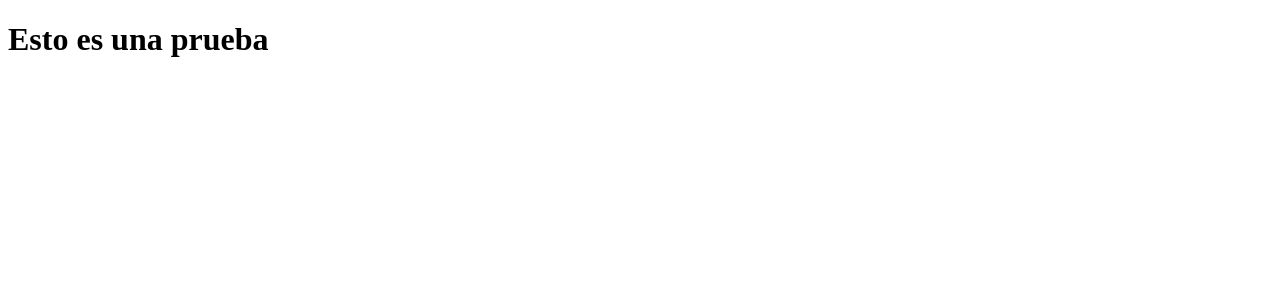
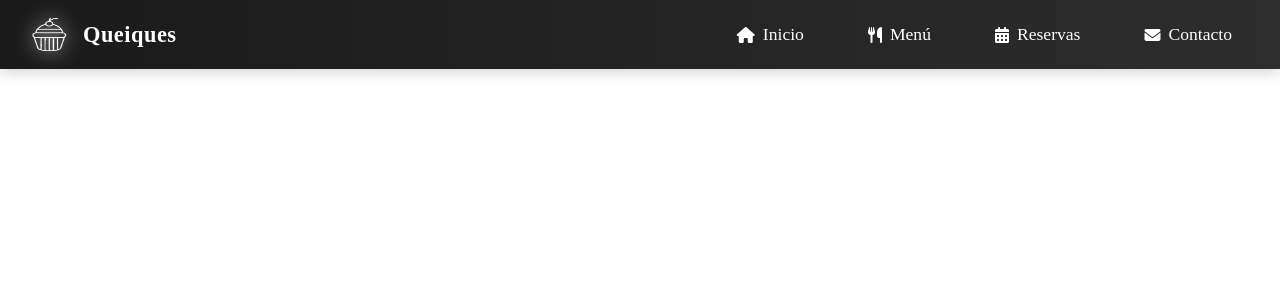
Before and after one commit to InfinityJaaR/App-Restaurant, a Django app: page /app/ in a window 1280 px wide. Shown: the top 300 px of the page. Run offline with Django 5.2, Linux system fonts and the light colour scheme; the visitor is signed in with stand-in values (Sample User, id 1).

Commit message:
Agregando barra de navegacion

```diff
--- /dev/null
+++ b/app/static/css/nav.css
@@ -0,0 +1,140 @@
+.navbar {
+    display: flex;
+    justify-content: space-between;
+    align-items: center;
+    padding: 1rem 2rem;
+    background: linear-gradient(to right, #1a1a1a, #2d2d2d);
+    box-shadow: 0 2px 15px rgba(0, 0, 0, 0.2);
+    position: fixed;
+    top: 0;
+    left: 0;
+    right: 0;
+    z-index: 1000;
+}
+
+.nav-brand {
+    display: flex;
+    align-items: center;
+    gap: 1rem;
+}
+
+.nav-logo {
+    width: 35px;
+    height: 35px;
+    filter: drop-shadow(0 0 10px rgba(255, 255, 255, 0.9));
+    object-fit: fill;
+}
+
+.nav-title {
+    color: #ffffff;
+    font-size: 1.4rem;
+    font-weight: 600;
+    letter-spacing: 0.5px;
+}
+
+.nav-links {
+    display: flex;
+    gap: 2rem;
+    list-style: none;
+    margin: 0;
+    padding: 0;
+}
+
+.nav-item {
+    color: #ffffff;
+    text-decoration: none;
+    font-weight: 500;
+    font-size: 1.1rem;
+    padding: 0.5rem 1rem;
+    border-radius: 5px;
+    transition: all 0.3s ease;
+    display: flex;
+    align-items: center;
+    gap: 0.5rem;
+}
+
+.nav-item:hover, .nav-item.active {
+    background: rgba(255, 255, 255, 0.1);
+    color: #ffd700;
+}
+
+.nav-item i {
+    font-size: 1rem;
+}
+
+.nav-toggle {
+    display: none;
+    background: none;
+    border: none;
+    color: white;
+    font-size: 1.5rem;
+    cursor: pointer;
+    padding: 0.5rem;
+    transition: transform 0.3s ease;
+}
+
+.brand-link {
+    display: flex;
+    align-items: center;
+    gap: 1rem;
+    text-decoration: none;
+    transition: opacity 0.3s ease;
+}
+
+.brand-link:hover {
+    opacity: 0.9;
+}
+
+@media (max-width: 768px) {
+    .nav-toggle {
+        display: flex;
+        align-items: center;
+        justify-content: center;
+    }
+
+    .nav-toggle.active i {
+        transform: rotate(90deg);
+    }
+
+    .nav-links {
+        display: none;
+        position: absolute;
+        top: 80px;
+        left: 0;
+        right: 0;
+        background: linear-gradient(to bottom, #1a1a1a, #2d2d2d);
+        flex-direction: column;
+        padding: 1rem;
+        gap: 0.5rem;
+        box-shadow: 0 4px 10px rgba(0, 0, 0, 0.2);
+    }
+
+    .nav-links.show {
+        display: flex;
+    }
+
+    .nav-item {
+        padding: 1rem;
+        width: 100%;
+        border-radius: 0;
+    }
+
+    .nav-item:hover {
+        background: rgba(255, 255, 255, 0.05);
+    }
+}
+
+@media (max-width: 480px) {
+    .nav-title {
+        font-size: 1.2rem;
+    }
+
+    .nav-logo {
+        width: 35px;
+        height: 35px;
+    }
+
+    .navbar {
+        padding: 0.8rem 1rem;
+    }
+}
--- a/app/templates/home.html
+++ b/app/templates/home.html
@@ -1,11 +1,10 @@
-<!DOCTYPE html>
-<html lang="en">
-<head>
+{% extends 'nav.html' %}
+{% block head %}
     <meta charset="UTF-8">
     <meta name="viewport" content="width=device-width, initial-scale=1.0">
     <title>Document</title>
-</head>
-<body>
+{% endblock %}
+
+{% block content %}
     <h1>Esto es una prueba</h1>
-</body>
-</html>
+{% endblock %}
--- /dev/null
+++ b/app/templates/nav.html
@@ -0,0 +1,54 @@
+{% load static %}
+<!DOCTYPE html>
+<html lang="en">
+<head>
+    <link rel="stylesheet" href="https://cdnjs.cloudflare.com/ajax/libs/font-awesome/6.4.0/css/all.min.css">
+    <link rel="stylesheet" href="{% static 'css/nav.css' %}">
+    {% block head %}
+    {% endblock %}
+</head>
+<body>
+    <nav class="navbar">
+        <div class="nav-brand">
+            <a href="{% url 'home' %}" class="brand-link">
+                <img src="{% static 'img/faviconW-SF.png' %}" alt="Logo" class="nav-logo">
+                <span class="nav-title">Queiques</span>
+            </a>
+        </div>
+
+        <div class="nav-toggle" id="nav-toggle">
+            <i class="fas fa-bars"></i>
+        </div>
+
+        <ul class="nav-links">
+            <li><a href="/" class="nav-item">
+                <i class="fas fa-home"></i> Inicio
+            </a></li>
+            <li><a href="/menu" class="nav-item">
+                <i class="fas fa-utensils"></i> Menú
+            </a></li>
+            <li><a href="/reservas" class="nav-item">
+                <i class="fas fa-calendar-alt"></i> Reservas
+            </a></li>
+            <li><a href="/contacto" class="nav-item">
+                <i class="fas fa-envelope"></i> Contacto
+            </a></li>
+        </ul>
+    </nav>
+
+    {% block content %}
+    {% endblock %}
+
+    <script>
+        const navToggle = document.getElementById('nav-toggle');
+        const navLinks = document.querySelector('.nav-links');
+
+        navToggle.addEventListener('click', () => {
+            navLinks.classList.toggle('show');
+            navToggle.classList.toggle('active');
+        });
+    </script>
+    {% block scripts %}
+    {% endblock %}
+</body>
+</html>
--- a/app/urls.py
+++ b/app/urls.py
@@ -3,6 +3,6 @@ from .views import *
 from . import views
 
 urlpatterns = [
-    path('', index, name='index'),
+    path('', home, name='home'),
     path('registro/', registro, name='registro'),
 ]
--- a/app/views.py
+++ b/app/views.py
@@ -4,11 +4,17 @@ from django.contrib.auth.decorators import login_required
 from django.contrib.auth.models import User
 from django.views.decorators.csrf import csrf_exempt
 from .models import *
+from django.contrib import messages
 
 # Create your views here.
 @login_required
-def index(request):
+def home(request):
     return render(request, 'home.html')
+
+@login_required
+def logout_view(request):
+    logout(request)
+    return redirect('login')
 
 @csrf_exempt
 def registro(request):
@@ -22,12 +28,14 @@ def registro(request):
 
         if password == password2:
             if User.objects.filter(username=email).exists():
-                return HttpResponse('El email ya está registrado')
+                messages.error(request, 'El email ya está registrado')
             else:
                 user = User.objects.create_user(username=email, email=email, password=password, first_name=nombre)
                 user.save()
                 user.groups.set([1])
                 MasCampos.objects.create(user=user, telefono=phone, direccion=address)
+                messages.success(request, 'Registro exitoso. Ahora puedes iniciar sesión.')
                 return redirect('login')
         else:
-            return HttpResponse('Las contraseñas no coinciden')
+            messages.error(request, 'Las contraseñas no coinciden')
+    return render(request, 'login')
```
Also changed, not shown: app/static/css/login.css (+22 -0 lines), app/templates/registration/login.html (+7 -0 lines).
